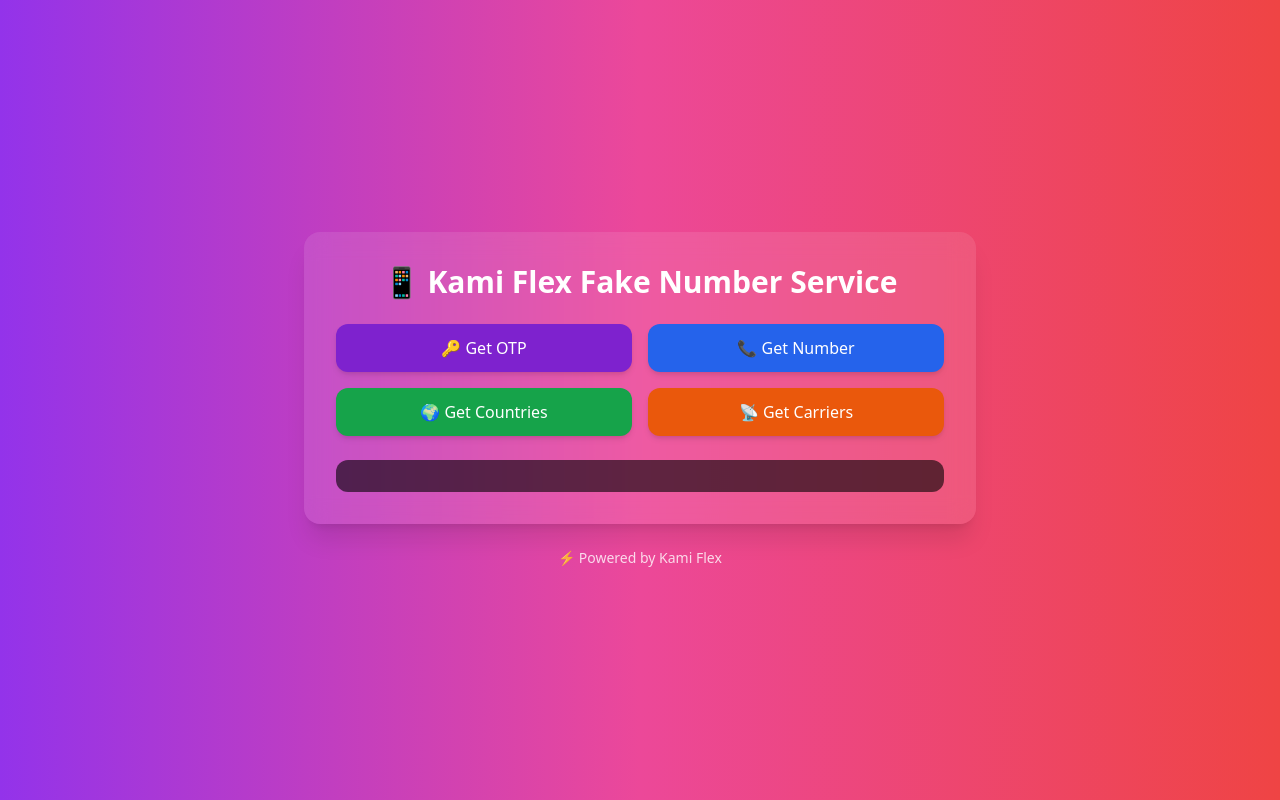
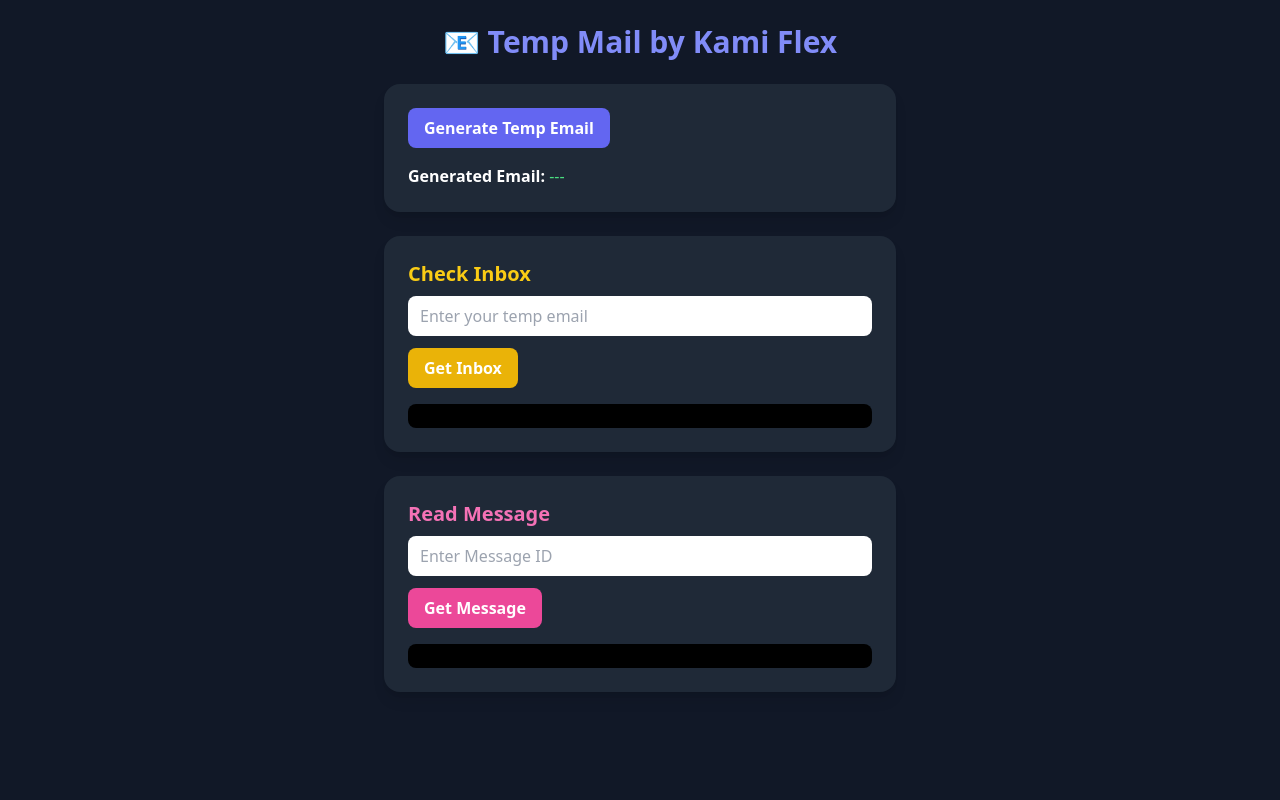
Before and after one commit to Kaamibroken/Kami-Flex, a website: page index.html in a window 1280 px wide. Drawn offline with nearby package versions, Linux system fonts and the light colour scheme.

Commit message:
Update index.html

```diff
--- a/index.html
+++ b/index.html
@@ -2,31 +2,62 @@
 <html lang="en">
 <head>
   <meta charset="UTF-8">
-  <meta name="viewport" content="width=device-width, initial-scale=1.0">
-  <title>Kami Flex Fake Number</title>
+  <title>Temp Mail by Kami Flex</title>
   <script src="https://cdn.tailwindcss.com"></script>
+  <script>
+    async function generateEmail() {
+      const res = await fetch("/api/tempmail?op=generate");
+      const data = await res.json();
+      document.getElementById("generatedEmail").innerText = data.email || JSON.stringify(data);
+      document.getElementById("emailInput").value = data.email || "";
+    }
+
+    async function getInbox() {
+      const email = document.getElementById("emailInput").value;
+      if (!email) return alert("⚠️ Please enter email first");
+      const res = await fetch(`/api/tempmail?op=inbox&email=${email}`);
+      const data = await res.json();
+      document.getElementById("inbox").innerText = JSON.stringify(data, null, 2);
+    }
+
+    async function getMessage() {
+      const email = document.getElementById("emailInput").value;
+      const messageid = document.getElementById("messageIdInput").value;
+      if (!email || !messageid) return alert("⚠️ Please enter both email and message ID");
+      const res = await fetch(`/api/tempmail?op=message&email=${email}&messageid=${messageid}`);
+      const data = await res.json();
+      document.getElementById("message").innerText = JSON.stringify(data, null, 2);
+    }
+  </script>
 </head>
-<body class="bg-gradient-to-r from-purple-600 via-pink-500 to-red-500 min-h-screen flex flex-col items-center justify-center text-white font-sans">
+<body class="bg-gray-900 text-white min-h-screen flex flex-col items-center p-6">
+  <h1 class="text-3xl font-bold text-indigo-400 mb-6">📧 Temp Mail by Kami Flex</h1>
 
-  <div class="bg-white/10 backdrop-blur-md rounded-2xl shadow-xl p-8 w-11/12 max-w-2xl text-center">
-    <h1 class="text-3xl font-bold mb-6">📱 Kami Flex Fake Number Service</h1>
-
-    <div class="grid grid-cols-2 gap-4 mb-6">
-      <button onclick="getOtp()" class="bg-purple-700 hover:bg-purple-800 p-3 rounded-xl shadow-md">🔑 Get OTP</button>
-      <button onclick="getNumber()" class="bg-blue-600 hover:bg-blue-700 p-3 rounded-xl shadow-md">📞 Get Number</button>
-      <button onclick="getCountries()" class="bg-green-600 hover:bg-green-700 p-3 rounded-xl shadow-md">🌍 Get Countries</button>
-      <button onclick="getCarriers()" class="bg-orange-600 hover:bg-orange-700 p-3 rounded-xl shadow-md">📡 Get Carriers</button>
-    </div>
-
-    <div class="bg-black/60 p-4 rounded-xl text-left overflow-auto max-h-80">
-      <pre id="output" class="text-sm whitespace-pre-wrap"></pre>
-    </div>
+  <div class="bg-gray-800 p-6 rounded-2xl shadow-lg w-full max-w-lg mb-6">
+    <button onclick="generateEmail()" class="bg-indigo-500 hover:bg-indigo-600 px-4 py-2 rounded-lg text-white font-semibold">
+      Generate Temp Email
+    </button>
+    <p class="mt-4"><b>Generated Email:</b> <span id="generatedEmail" class="text-green-400">---</span></p>
   </div>
 
-  <footer class="mt-6 text-sm opacity-80">
-    ⚡ Powered by Kami Flex
-  </footer>
+  <div class="bg-gray-800 p-6 rounded-2xl shadow-lg w-full max-w-lg mb-6">
+    <h2 class="text-xl font-semibold text-yellow-400 mb-2">Check Inbox</h2>
+    <input type="text" id="emailInput" placeholder="Enter your temp email"
+           class="w-full px-3 py-2 rounded-lg text-black mb-3">
+    <button onclick="getInbox()" class="bg-yellow-500 hover:bg-yellow-600 px-4 py-2 rounded-lg text-white font-semibold">
+      Get Inbox
+    </button>
+    <pre id="inbox" class="bg-black text-green-300 p-3 mt-4 rounded-lg overflow-x-auto text-sm"></pre>
+  </div>
 
-  <script src="script.js"></script>
+  <div class="bg-gray-800 p-6 rounded-2xl shadow-lg w-full max-w-lg">
+    <h2 class="text-xl font-semibold text-pink-400 mb-2">Read Message</h2>
+    <input type="text" id="messageIdInput" placeholder="Enter Message ID"
+           class="w-full px-3 py-2 rounded-lg text-black mb-3">
+    <button onclick="getMessage()" class="bg-pink-500 hover:bg-pink-600 px-4 py-2 rounded-lg text-white font-semibold">
+      Get Message
+    </button>
+    <pre id="message" class="bg-black text-blue-300 p-3 mt-4 rounded-lg overflow-x-auto text-sm"></pre>
+  </div>
 </body>
 </html>
```
